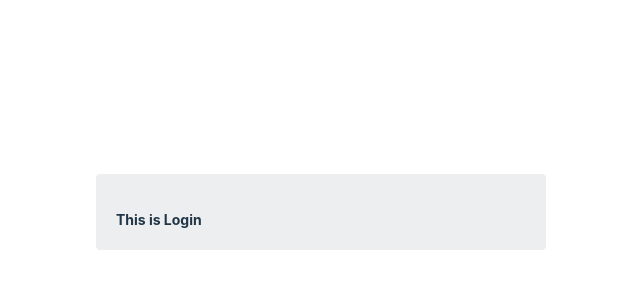
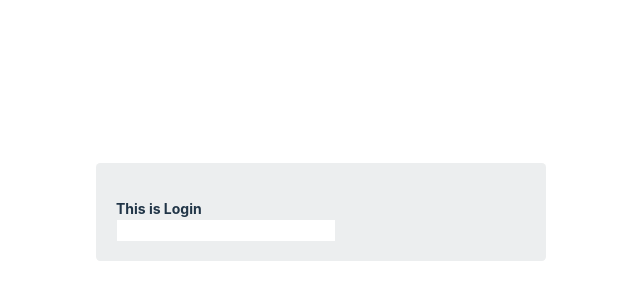
Before and after one commit to Moerning/moe-arv, a Vue app in the folder moe-arv/: page /auth/login in a window 1280 px wide. Shown: the part 188-488 px from the top of the page, without its empty margins (319-959 px from the left). Built offline with nearby package versions, Linux system fonts and the light colour scheme.

Commit message:
add basic input -- define vite alias

```diff
--- a/moe-arv/package.json
+++ b/moe-arv/package.json
@@ -12,10 +12,13 @@
     "@headlessui/tailwindcss": "^0.2.0",
     "@headlessui/vue": "^1.7.21",
     "axios": "^1.6.8",
+    "path": "^0.12.7",
+    "vee-validate": "^4.12.6",
     "vue": "^3.4.21",
     "vue-router": "^4.3.2"
   },
   "devDependencies": {
+    "@types/node": "^20.12.7",
     "@vitejs/plugin-vue": "^5.0.4",
     "autoprefixer": "^10.4.19",
     "postcss": "^8.4.38",
--- /dev/null
+++ b/moe-arv/src/components/common/input/BasicInput.vue
@@ -0,0 +1,13 @@
+<script setup lang="ts">
+    const model = defineModel()
+</script>
+
+<template>
+
+  <input v-model="model" />
+</template>
+<style scoped>
+input{
+    @apply border border-silver;
+}
+</style>
--- a/moe-arv/src/components/pages/auth/LoginIndex.vue
+++ b/moe-arv/src/components/pages/auth/login/LoginIndex.vue
@@ -1,8 +1,10 @@
 <template>
     <AuthFormBox>
         <div class="font-bold">This is Login</div>
+        <LoginForm />
     </AuthFormBox>
 </template>
 <script setup lang="ts">
-import AuthFormBox from "./partials/AuthFormBox.vue"
+import AuthFormBox from "../partials/AuthFormBox.vue";
+import LoginForm from "./partials/LoginForm.vue";
 </script>
--- /dev/null
+++ b/moe-arv/src/components/pages/auth/login/partials/LoginForm.vue
@@ -0,0 +1,9 @@
+<template>
+    <BasicInput v-model="name" name="username"/>
+</template>
+<script setup lang="ts">
+import BasicInput from '@/components/common/input/BasicInput.vue';
+import { ref } from 'vue';
+
+const name = ref()
+</script>
--- a/moe-arv/src/router/routes.ts
+++ b/moe-arv/src/router/routes.ts
@@ -7,7 +7,7 @@ const routes = [
       {
         path:"login",
         name:"LoginView",
-        component: () => import("../components/pages/auth/LoginIndex.vue"),
+        component: () => import("../components/pages/auth/login/LoginIndex.vue"),
         meta:{
           pageTitle:"Login Page"
         }
--- /dev/null
+++ b/moe-arv/src/utils/validations/validation.schema.ts
@@ -0,0 +1,7 @@
+export const required = (value:any , name:string) => {
+    const requiredMessage = `${name ? name : 'This field'} is required`
+    if (value === undefined || value === null) return requiredMessage
+    if (!String(value).length) return requiredMessage
+
+    return true
+}
--- a/moe-arv/tsconfig.json
+++ b/moe-arv/tsconfig.json
@@ -5,7 +5,9 @@
     "module": "ESNext",
     "lib": ["ES2020", "DOM", "DOM.Iterable"],
     "skipLibCheck": true,
-
+    "paths": {
+      "@/*": ["./src/*", "./dist/*"]
+    },
     /* Bundler mode */
     "moduleResolution": "bundler",
     "allowImportingTsExtensions": true,
--- a/moe-arv/vite.config.ts
+++ b/moe-arv/vite.config.ts
@@ -1,7 +1,13 @@
-import { defineConfig } from 'vite'
-import vue from '@vitejs/plugin-vue'
+import { defineConfig } from 'vite';
+import vue from '@vitejs/plugin-vue';
+import path from 'path';
 
 // https://vitejs.dev/config/
 export default defineConfig({
   plugins: [vue()],
+  resolve: {
+    alias: {
+      '@/': `${path.resolve(__dirname, 'src')}/`
+    }
+  }
 })
```
Also changed, not shown: 1 other file (tests, documents, lock files or other folders).
